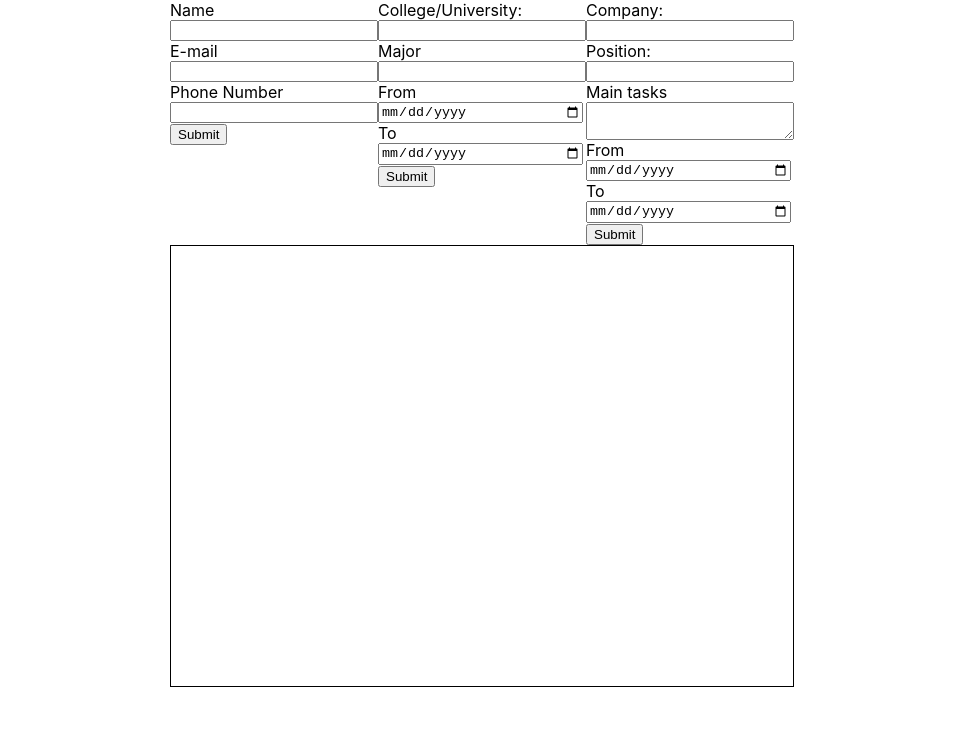
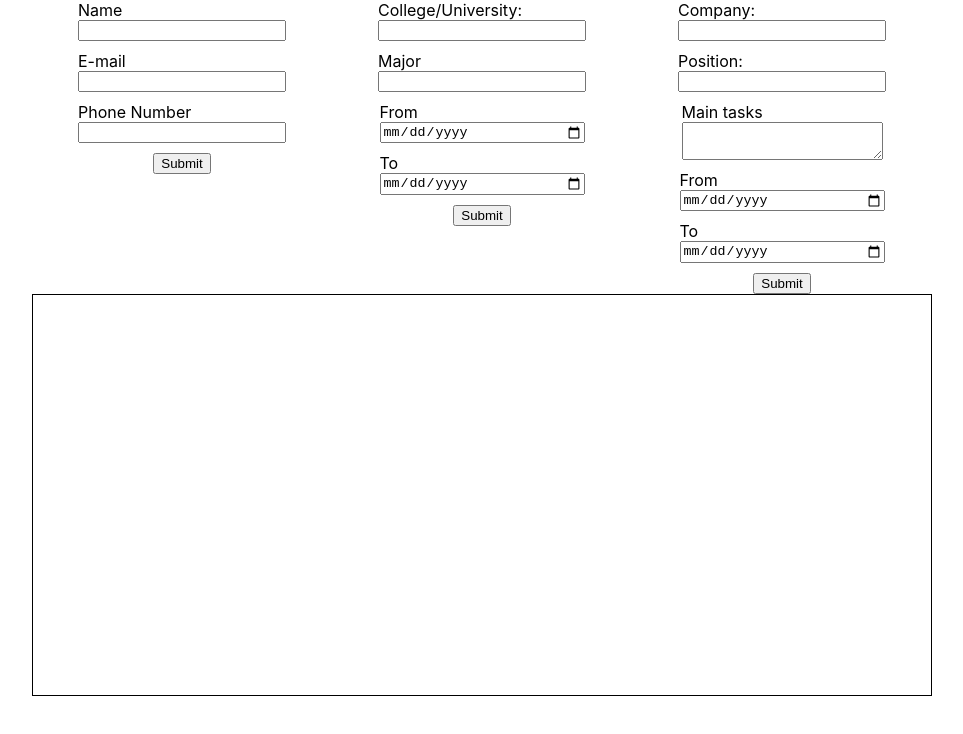
Before and after one commit to NersesArslan/cv-app, a React (Create React App) app: page / in a window 1280 px wide. Shown: the top 734 px of the page, without its empty margins (158-1121 px from the left). Built offline with nearby package versions, Linux system fonts and the light colour scheme.

Commit message:
fisnished creating CV component, work on styling and spacing.

```diff
--- a/src/App.js
+++ b/src/App.js
@@ -3,24 +3,18 @@ import React, { Component } from "react";
 import General from "./components/General";
 import Education from "./components/Education";
 import Work from "./components/Work";
+import CV from "./components/CV";
 
 class App extends Component {
   constructor(props) {
     super(props);
 
     this.state = {
-      name: {
-        text: "",
-      },
+      name: { text: "" },
       nameValue: [],
-      email: {
-        text: "",
-      },
+      email: { text: "" },
       emailValue: [],
-
-      phone: {
-        number: "",
-      },
+      phone: { number: "" },
       phoneValue: [],
       college: { text: "" },
       collegeValue: [],
@@ -240,27 +234,20 @@ class App extends Component {
             onSubmit={this.onSubmitWork}
           />
         </div>
-
-        <div className="CV-Template">
-          <div class="General">
-            <p>{nameValue}</p>
-            <p>{emailValue}</p>
-            <p>{phoneValue}</p>
-          </div>
-          <div className="Education">
-            <p>{collegeValue}</p>
-            <p>{majorValue}</p>
-            <p>{fromValue}</p>
-            <p>{toValue}</p>
-          </div>
-          <div className="Work">
-            <p>{companyValue}</p>
-            <p>{positionValue}</p>
-            <p>{taskValue}</p>
-            <p>{workFromValue}</p>
-            <p>{workToValue}</p>
-          </div>
-        </div>
+        <CV
+          name={nameValue}
+          email={emailValue}
+          phone={phoneValue}
+          college={collegeValue}
+          major={majorValue}
+          eduDateFrom={fromValue}
+          eduDateTo={toValue}
+          company={companyValue}
+          position={positionValue}
+          task={taskValue}
+          workDateFrom={workFromValue}
+          workDateTo={workToValue}
+        />
       </div>
     );
   }
--- /dev/null
+++ b/src/components/CV.js
@@ -0,0 +1,40 @@
+import React, { Component } from "react";
+
+export default class CV extends Component {
+  constructor(props) {
+    super(props);
+  }
+
+  render() {
+    const {
+      name,
+      email,
+      phone,
+      college,
+      major,
+      eduDateFrom,
+      eduDateTo,
+      company,
+      position,
+      task,
+      workDateFrom,
+      workDateTo,
+    } = this.props;
+    return (
+      <div className="CV-Template">
+        <p>{name}</p>
+        <p>{email}</p>
+        <p>{phone}</p>
+        <p>{college}</p>
+        <p>{major}</p>
+        <p>{eduDateFrom}</p>
+        <p>{eduDateTo}</p>
+        <p>{company}</p>
+        <p>{position}</p>
+        <p>{task}</p>
+        <p>{workDateFrom}</p>
+        <p>{workDateTo}</p>
+      </div>
+    );
+  }
+}
--- a/src/index.css
+++ b/src/index.css
@@ -17,13 +17,12 @@ code {
 }
 body {
   display: flex;
-
   justify-content: center;
 }
 
 .General,
 .Education,
-.Professional {
+.Work {
   margin-top: 100px;
   width: 300px;
   display: flex;
@@ -32,14 +31,14 @@ body {
   align-items: center;
 }
 
-/* form {
+form {
   display: flex;
   flex-direction: column;
   justify-content: center;
   align-items: center;
   gap: 10px;
   width: 300px;
-} */
+}
 
 input {
   width: 200px;
@@ -61,16 +60,7 @@ form > div {
   display: flex;
 }
 
-.cv {
-  border: 1px solid black;
-  /* height: 400px;
-  width: 400px; */
-}
-
 .CV-Template {
   border: 1px solid black;
+  height: 400px;
 }
-
-/* input[type="date"] {
-  width: 17px;
-} */
```
